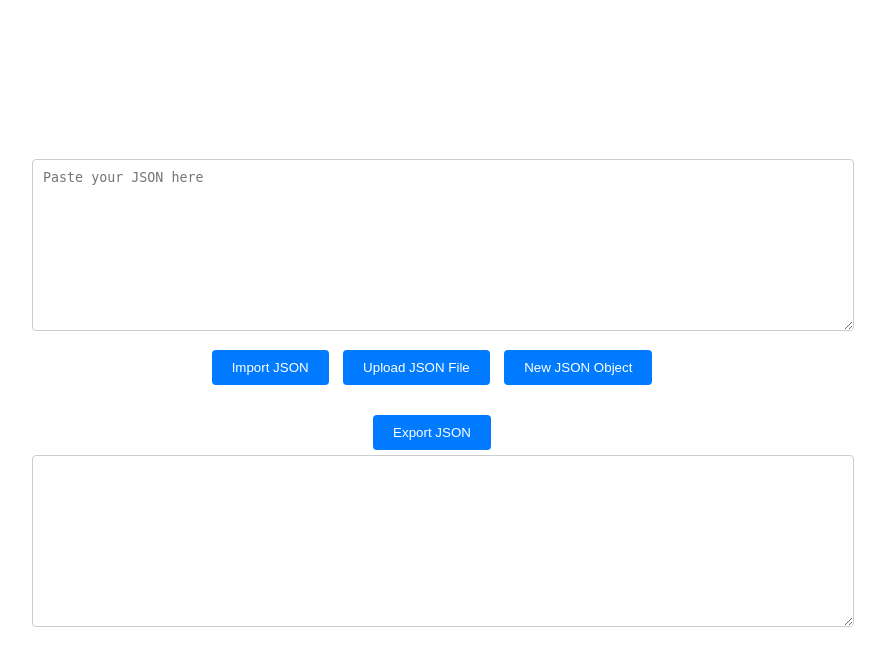
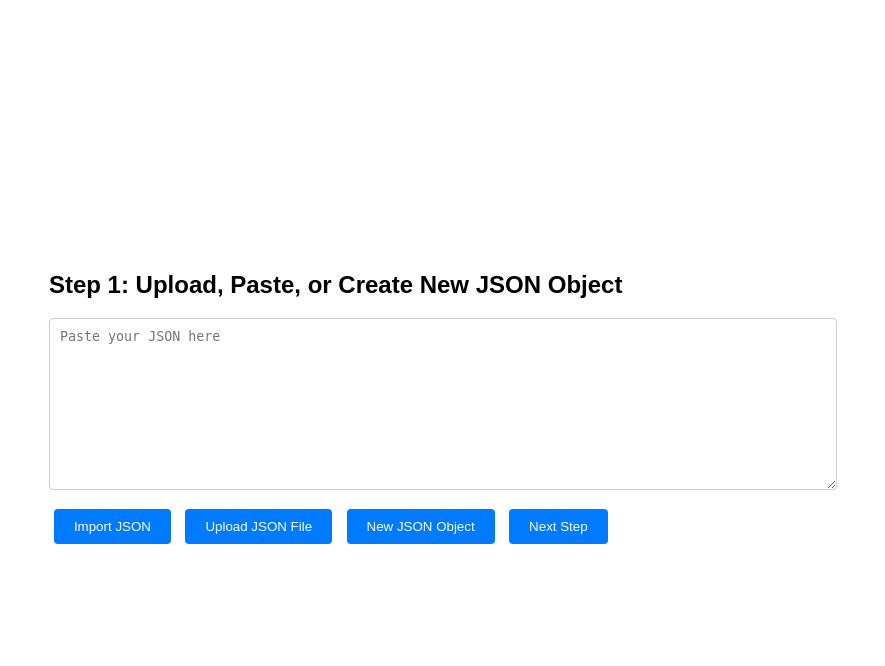
Before and after one commit to codearachnid/jsoneditor, a PHP site: page / in a window 1280 px wide. Shown: the top 666 px of the page, without its empty margins (208-1093 px from the left). Run offline with PHP 8.4, Linux system fonts and the light colour scheme; some libraries are stand-ins or nearby versions.

Commit message:
Update index.php

```diff
--- a/index.php
+++ b/index.php
@@ -5,17 +5,30 @@
     <meta name="viewport" content="width=device-width, initial-scale=1.0">
     <title>JSON Editor</title>
     <link rel="stylesheet" href="app.css">
+    <script src="jquery-3.6.0.min.js"></script>
 </head>
 <body>
-    <div id="editorContainer">
+    <div id="step1" class="step">
+        <h2>Step 1: Upload, Paste, or Create New JSON Object</h2>
         <textarea id="jsonInput" placeholder="Paste your JSON here"></textarea>
         <button id="importBtn">Import JSON</button>
         <input type="file" id="fileInput" style="display: none;">
         <button id="customFileInputBtn">Upload JSON File</button>
         <button id="newObjectBtn">New JSON Object</button>
+        <button id="toStep2Btn">Next Step</button>
+    </div>
+
+    <div id="step2" class="step" style="display: none;">
+        <h2>Step 2: Edit JSON Object</h2>
         <div id="editor"></div>
-        <button id="exportBtn">Export JSON</button>
+        <button id="toStep1Btn">Previous Step</button>
+        <button id="toStep3Btn">Next Step</button>
+    </div>
+
+    <div id="step3" class="step" style="display: none;">
+        <h2>Step 3: Export JSON Object</h2>
         <textarea id="jsonOutput" readonly></textarea>
+        <button id="toStep2BtnFrom3">Previous Step</button>
     </div>
     <script src="app.js"></script>
 </body>
```
